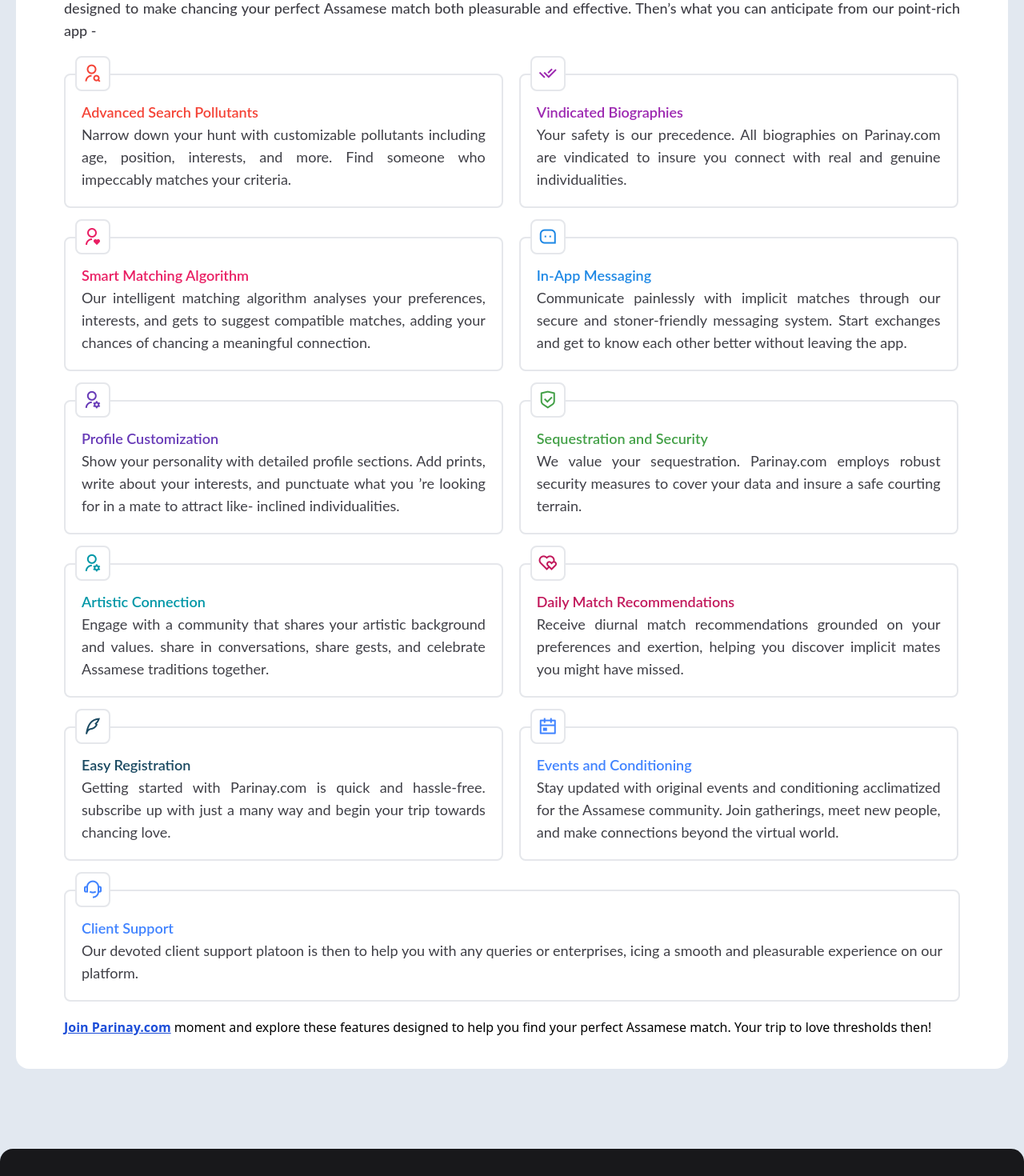
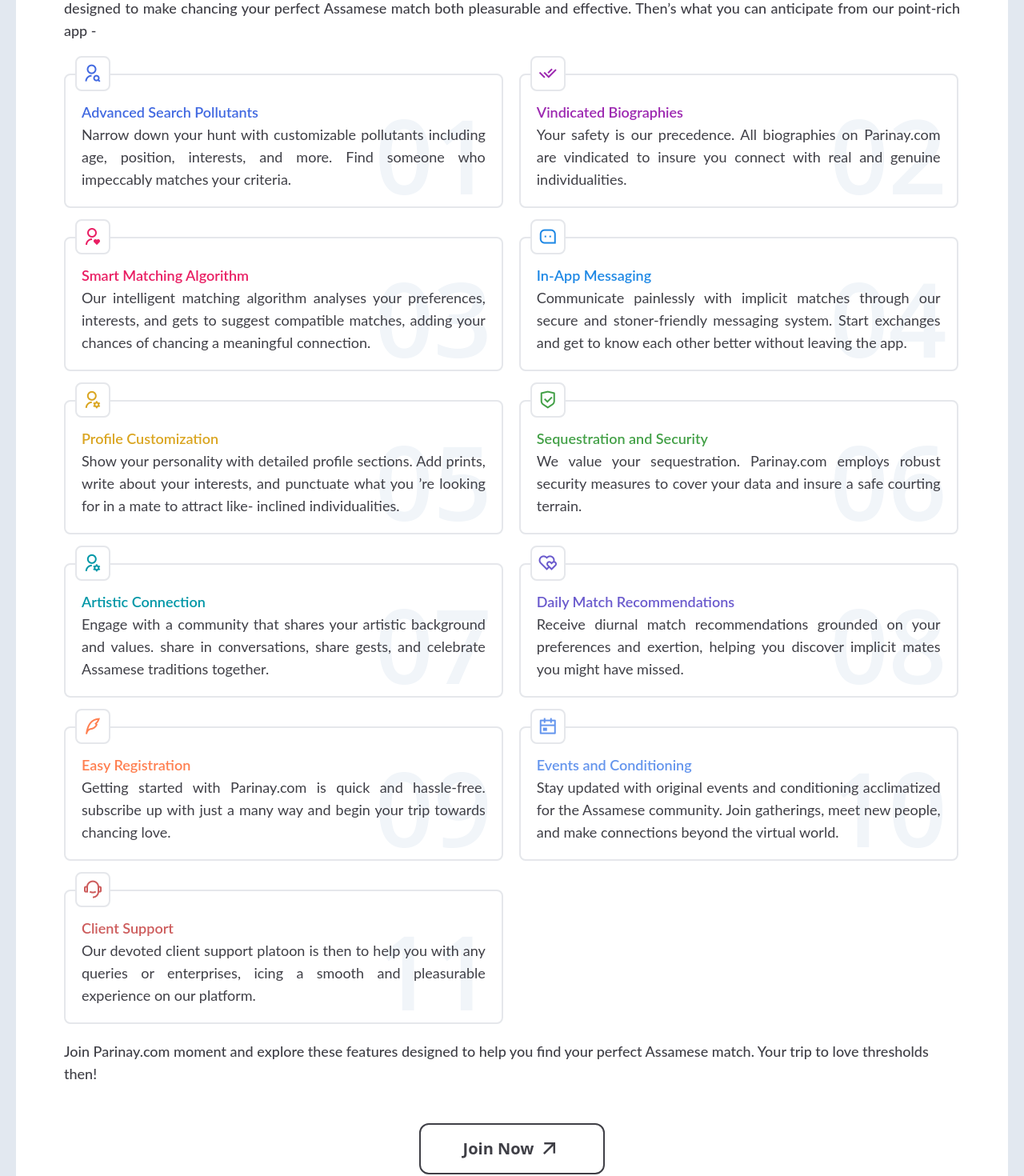
Before and after one commit to JyotiInHex/Parinay, a React (Create React App) app: page /features in a window 1280 px wide. Shown: the part 400-1870 px from the top of the page at 80% size. Built offline with nearby package versions, Linux system fonts and the light colour scheme; the HTML template or start-up script is replaced by a standard one.

Commit message:
new update

```diff
--- a/src/pages/aboutUs.jsx
+++ b/src/pages/aboutUs.jsx
@@ -15,36 +15,40 @@ const aboutUs = () => {
           <div className='mt-8 mb-3 px-5'>
             <h5 className='text-2xl'>Why Choose Parinay.com?</h5>
             <div className='w-full h-auto py-5 drop-shadow-xl flex gap-5'>
-              <div className='overflow-hidden group w-[25%] h-auto rounded-2xl bg-[#B2DFDB] p-5'>
-                <i className='ri-earth-fill block text-4xl text-zinc-800 h-[80%] transition-all group-hover:h-[23%]'></i>
-                <h5 className='relative flex justify-between items-center text-[1em] text-zinc-700 leading-6 font-opensans font-semibold border-b-2 border-transparent transition-all group-hover:border-zinc-700'><sup className='absolute -top-5 text-lg text-zinc-700 font-opensans font-bold'>01.</sup>Cultural Connection<span className='ri-arrow-right-up-line text-3xl font-normal transition-all group-hover:rotate-90'></span></h5>
+              <div className='relative z-10 overflow-hidden group w-[25%] h-auto rounded-2xl bg-[#B2DFDB] p-5'>
+                <i className='ri-earth-fill block text-4xl text-slate-600 h-[80%] transition-all group-hover:h-[23%]'></i>
+                <span className='absolute top-[50%] z-[-1] text-8xl text-slate-50 opacity-20 font-opensans font-bold'>01.</span>
+                <h5 className='flex justify-between items-center text-[1em] text-zinc-700 leading-6 font-opensans font-semibold border-b-2 border-transparent transition-all group-hover:border-zinc-700'>Cultural Connection<span className='ri-arrow-right-up-line text-3xl font-normal transition-all group-hover:rotate-90'></span></h5>
                 <p className='mb-[1.3em] text-base text-zinc-700 font-lato font-semibold w-full h-fit opacity-0 transition-all  group-hover:opacity-100'>We celebrate Assamese culture and create opportunities for you to meet others who appreciate and cherish it as much as you do.</p>
               </div>
 
-              <div className='overflow-hidden group w-[25%] h-auto rounded-2xl bg-[#FFF9C4] p-5'>
-                <i className='ri-lightbulb-fill block text-4xl text-zinc-800 h-[80%] transition-all group-hover:h-[23%]'></i>
-                <h5 className='relative flex justify-between items-center text-[1em] text-zinc-700 leading-6 font-opensans font-semibold border-b-2 border-transparent transition-all group-hover:border-zinc-700'><sup className='absolute -top-5 text-lg text-zinc-700 font-opensans font-bold'>02.</sup>User-Friendly Interface <span className='ri-arrow-right-up-line text-3xl font-normal transition-all group-hover:rotate-90'></span></h5>
+              <div className='relative z-10 overflow-hidden group w-[25%] h-auto rounded-2xl bg-[#bdbefc] p-5'>
+                <i className='ri-lightbulb-fill block text-4xl text-slate-600 h-[80%] transition-all group-hover:h-[23%]'></i>
+                <span className='absolute top-[50%] z-[-1] text-8xl text-slate-50 opacity-20 font-opensans font-bold'>02.</span>
+                <h5 className='relative flex justify-between items-center text-[1em] text-zinc-700 leading-6 font-opensans font-semibold border-b-2 border-transparent transition-all group-hover:border-zinc-700'>User-Friendly Interface <span className='ri-arrow-right-up-line text-3xl font-normal transition-all group-hover:rotate-90'></span></h5>
                 <p className='mb-[1.3em] text-base text-zinc-700 font-lato font-semibold w-full h-fit opacity-0 transition-all  group-hover:opacity-100'>Our app is designed to be intuitive and easy to navigate, ensuring a seamless experience as you search for your perfect match.</p>
               </div>
 
-              <div className='overflow-hidden group w-[25%] h-auto rounded-2xl bg-[#BBDEFB] p-5'>
-                <i className='ri-user-follow-fill block text-4xl text-zinc-800 h-[80%] transition-all group-hover:h-[23%]'></i>
-                <h5 className='relative flex justify-between items-center text-[1em] text-zinc-700 leading-6 font-opensans font-semibold border-b-2 border-transparent transition-all group-hover:border-zinc-700'><sup className='absolute -top-5 text-lg text-zinc-700 font-opensans font-bold'>03.</sup>Verified Profiles <span className='ri-arrow-right-up-line text-3xl font-normal transition-all group-hover:rotate-90'></span></h5>
+              <div className='relative z-10 overflow-hidden group w-[25%] h-auto rounded-2xl bg-[#BBDEFB] p-5'>
+                <i className='ri-user-follow-fill block text-4xl text-slate-600 h-[80%] transition-all group-hover:h-[23%]'></i>
+                <span className='absolute top-[50%] z-[-1] text-8xl text-slate-50 opacity-20 font-opensans font-bold'>03.</span>
+                <h5 className='relative flex justify-between items-center text-[1em] text-zinc-700 leading-6 font-opensans font-semibold border-b-2 border-transparent transition-all group-hover:border-zinc-700'>Verified Profiles <span className='ri-arrow-right-up-line text-3xl font-normal transition-all group-hover:rotate-90'></span></h5>
                 <p className='mb-[1.3em] text-base text-zinc-700 font-lato font-semibold w-full h-fit opacity-0 transition-all  group-hover:opacity-100'>We prioritize your safety and peace of mind. All profiles are thoroughly verified to ensure genuine connections.</p>
               </div>
 
-              <div className='overflow-hidden group w-[25%] h-auto rounded-2xl bg-[#C8E6C9] p-5'>
-                <i className='ri-function-fill block text-4xl text-zinc-800 h-[80%] transition-all group-hover:h-[23%]'></i>
-                <h5 className='relative flex justify-between items-center text-[1em] text-zinc-700 leading-6 font-opensans font-semibold border-b-2 border-transparent transition-all group-hover:border-zinc-700'><sup className='absolute -top-5 text-lg text-zinc-700 font-opensans font-bold'>04.</sup>Advanced Matching Algorithms <span className='ri-arrow-right-up-line text-3xl font-normal transition-all group-hover:rotate-90'></span></h5>
+              <div className='relative z-10 overflow-hidden group w-[25%] h-auto rounded-2xl bg-[#C8E6C9] p-5'>
+                <i className='ri-function-fill block text-4xl text-slate-600 h-[80%] transition-all group-hover:h-[23%]'></i>
+                <span className='absolute top-[50%] z-[-1] text-8xl text-slate-50 opacity-20 font-opensans font-bold'>04.</span>
+                <h5 className='relative flex justify-between items-center text-[1em] text-zinc-700 leading-6 font-opensans font-semibold border-b-2 border-transparent transition-all group-hover:border-zinc-700'>Advanced Matching Algorithms <span className='ri-arrow-right-up-line text-3xl font-normal transition-all group-hover:rotate-90'></span></h5>
                 <p className='mb-[1.3em] text-base text-zinc-700 font-lato font-semibold w-full h-fit opacity-0 transition-all  group-hover:opacity-100'>Our smart algorithms consider your preferences, interests, and values to suggest the best potential matches, making your journey to finding love both efficient and enjoyable.</p>
               </div>
 
-              <div className='overflow-hidden group w-[25%] h-auto rounded-2xl bg-[#FFE0B2] p-5'>
-                <i className='ri-group-fill block text-4xl text-zinc-800 h-[80%] transition-all group-hover:h-[23%]'></i>
-                <h5 className='relative flex justify-between items-center text-[1em] text-zinc-700 leading-6 font-opensans font-semibold border-b-2 border-transparent transition-all group-hover:border-zinc-700'><sup className='absolute -top-5 text-lg text-zinc-700 font-opensans font-bold'>05.</sup>Community Focused <span className='ri-arrow-right-up-line text-3xl font-normal transition-all group-hover:rotate-90'></span></h5>
+              <div className='relative z-10 overflow-hidden group w-[25%] h-auto rounded-2xl bg-[#e0b2ff] p-5'>
+                <i className='ri-group-fill block text-4xl text-slate-600 h-[80%] transition-all group-hover:h-[23%]'></i>
+                <span className='absolute top-[50%] z-[-1] text-8xl text-slate-50 opacity-20 font-opensans font-bold'>05.</span>
+                <h5 className='relative flex justify-between items-center text-[1em] text-zinc-700 leading-6 font-opensans font-semibold border-b-2 border-transparent transition-all group-hover:border-zinc-700'>Community Focused <span className='ri-arrow-right-up-line text-3xl font-normal transition-all group-hover:rotate-90'></span></h5>
                 <p className='mb-[1.3em] text-base text-zinc-700 font-lato font-semibold w-full h-fit opacity-0 transition-all  group-hover:opacity-100'>We foster a supportive community where users can share their experiences and celebrate their journey towards finding love.</p>
               </div>
-
             </div>
           </div> {/* dynamic */}
 
@@ -52,7 +56,7 @@ const aboutUs = () => {
 
           <div className='flex justify-between items-center mt-10 px-20'>
             <p className='text-xl font-semibold text-right'>Parinay.com – Where Assamese Hearts Connect.</p>
-            <button className='relative z-10 overflow-hidden group w-[25%] h-fit py-3 my-4 border-2 border-zinc-700 rounded-xl text-lg font-semibold flex justify-evenly items-center hover:text-slate-50 transition-all after:w-full after:h-full after:bg-zinc-900 after:absolute after:-bottom-16 after:left-0 after:z-[-1] after:rounded-[50%] after:transition-all hover:after:rounded-none hover:after:bottom-0'><Link to="/register">Join Parinay Today</Link> <i className="ri-arrow-right-up-line text-3xl font-normal transition-all group-hover:rotate-90"></i></button>
+            <button className='relative z-10 overflow-hidden group w-[20%] h-fit py-3 my-4 border-2 border-zinc-700 rounded-xl text-xl text-zinc-700 font-semibold flex justify-center items-center gap-1 hover:text-slate-50 transition-all after:w-full after:h-full after:bg-zinc-700 after:absolute after:-bottom-16 after:left-0 after:z-[-1] after:rounded-[50%] after:transition-all hover:after:rounded-none hover:after:bottom-0'><Link to="/register">Join Now</Link> <i className="ri-arrow-right-up-line text-3xl font-normal transition-all group-hover:rotate-90"></i></button>
           </div>
         </div>
       </div>
--- a/src/pages/features.jsx
+++ b/src/pages/features.jsx
@@ -22,63 +22,77 @@ const services = () => {
             anticipate from our point-rich app -
           </h6>
           <ul className="flex flex-wrap gap-x-5 gap-y-9 px-5 mt-10 mb-5">
-            <li className="relative w-[49%] h-auto bg-transparent rounded-lg border-2 p-5">
-              <i className="ri-user-search-line absolute -top-6 left-3 w-8 h-8 p-5 border-2 bg-white flex items-center justify-center rounded-lg text-2xl text-[#f44336]"></i>
-              <h5 className="text-lg text-[#f44336] font-lato font-semibold mt-3">Advanced Search Pollutants</h5>
+            <li className="relative z-10 w-[49%] h-auto bg-transparent rounded-lg border-2 p-5">
+              <i className="ri-user-search-line absolute -top-6 left-3 w-8 h-8 p-5 border-2 bg-white flex items-center justify-center rounded-lg text-2xl text-[#4169e1]"></i>
+              <span className="pointer-events-none absolute right-3 bottom-0 z-[-1] text-9xl text-slate-100 font-opensans font-semibold">01</span>
+              <h5 className="text-lg text-[#4169e1] font-lato font-semibold mt-3">Advanced Search Pollutants</h5>
               <p className="text-lg text-zinc-700 text-justify font-lato">Narrow down your hunt with customizable pollutants including age, position, interests, and more. Find someone who impeccably matches your criteria.</p>
             </li>
-            <li className="relative w-[49%] h-auto bg-transparent rounded-lg border-2 p-5">
+            <li className="relative z-10 w-[49%] h-auto bg-transparent rounded-lg border-2 p-5">
               <i className="ri-check-double-line absolute -top-6 left-3 w-8 h-8 p-5 border-2 bg-white flex items-center justify-center rounded-lg text-2xl text-[#9c27b0]"></i>
+              <span className="pointer-events-none absolute right-3 bottom-0 z-[-1] text-9xl text-slate-100 font-opensans font-semibold">02</span>
               <h5 className="text-lg text-[#9c27b0] font-lato font-semibold mt-3">Vindicated Biographies</h5>
               <p className="text-lg text-zinc-700 text-justify font-lato">Your safety is our precedence. All biographies on Parinay.com are vindicated to insure you connect with real and genuine individualities.</p>
             </li>
-            <li className="relative w-[49%] h-auto bg-transparent rounded-lg border-2 p-5">
+            <li className="relative z-10 w-[49%] h-auto bg-transparent rounded-lg border-2 p-5">
               <i className="ri-user-heart-line absolute -top-6 left-3 w-8 h-8 p-5 border-2 bg-white flex items-center justify-center rounded-lg text-2xl text-[#e91e63]"></i>
+              <span className="pointer-events-none absolute right-3 bottom-0 z-[-1] text-9xl text-slate-100 font-opensans font-semibold">03</span>
               <h5 className="text-lg text-[#e91e63] font-lato font-semibold mt-3">Smart Matching Algorithm</h5>
               <p className="text-lg text-zinc-700 text-justify font-lato">Our intelligent matching algorithm analyses your preferences, interests, and gets to suggest compatible matches, adding your chances of chancing a meaningful connection.</p>
             </li>
-            <li className="relative w-[49%] h-auto bg-transparent rounded-lg border-2 p-5">
+            <li className="relative z-10 w-[49%] h-auto bg-transparent rounded-lg border-2 p-5">
               <i className="ri-message-3-line absolute -top-6 left-3 w-8 h-8 p-5 border-2 bg-white flex items-center justify-center rounded-lg text-2xl text-[#1e88e5]"></i>
+              <span className="pointer-events-none absolute right-3 bottom-0 z-[-1] text-9xl text-slate-100 font-opensans font-semibold">04</span>
               <h5 className="text-lg text-[#1e88e5] font-lato font-semibold mt-3">In-App Messaging</h5>
               <p className="text-lg text-zinc-700 text-justify font-lato">Communicate painlessly with implicit matches through our secure and stoner-friendly messaging system. Start exchanges and get to know each other better without leaving the app.</p>
             </li>
-            <li className="relative w-[49%] h-auto bg-transparent rounded-lg border-2 p-5">
-              <i className="ri-user-settings-line absolute -top-6 left-3 w-8 h-8 p-5 border-2 bg-white flex items-center justify-center rounded-lg text-2xl text-[#673ab7]"></i>
-              <h5 className="text-lg text-[#673ab7] font-lato font-semibold mt-3">Profile Customization</h5>
+            <li className="relative z-10 w-[49%] h-auto bg-transparent rounded-lg border-2 p-5">
+              <i className="ri-user-settings-line absolute -top-6 left-3 w-8 h-8 p-5 border-2 bg-white flex items-center justify-center rounded-lg text-2xl text-[#daa520]"></i>
+              <span className="pointer-events-none absolute right-3 bottom-0 z-[-1] text-9xl text-slate-100 font-opensans font-semibold">05</span>
+              <h5 className="text-lg text-[#daa520] font-lato font-semibold mt-3">Profile Customization</h5>
               <p className="text-lg text-zinc-700 text-justify font-lato">Show your personality with detailed profile sections. Add prints, write about your interests, and punctuate what you ’re looking for in a mate to attract like- inclined individualities.</p>
             </li>
-            <li className="relative w-[49%] h-auto bg-transparent rounded-lg border-2 p-5">
+            <li className="relative z-10 w-[49%] h-auto bg-transparent rounded-lg border-2 p-5">
               <i className="ri-shield-check-line absolute -top-6 left-3 w-8 h-8 p-5 border-2 bg-white flex items-center justify-center rounded-lg text-2xl text-[#43a047]"></i>
+              <span className="pointer-events-none absolute right-3 bottom-0 z-[-1] text-9xl text-slate-100 font-opensans font-semibold">06</span>
               <h5 className="text-lg text-[#43a047] font-lato font-semibold mt-3">Sequestration and Security</h5>
               <p className="text-lg text-zinc-700 text-justify font-lato"> We value your sequestration. Parinay.com employs robust security measures to cover your data and insure a safe courting terrain.</p>
             </li>
-            <li className="relative w-[49%] h-auto bg-transparent rounded-lg border-2 p-5">
+            <li className="relative z-10 w-[49%] h-auto bg-transparent rounded-lg border-2 p-5">
               <i className="ri-user-settings-line absolute -top-6 left-3 w-8 h-8 p-5 border-2 bg-white flex items-center justify-center rounded-lg text-2xl text-[#0097a7]"></i>
+              <span className="pointer-events-none absolute right-3 bottom-0 z-[-1] text-9xl text-slate-100 font-opensans font-semibold">07</span>
               <h5 className="text-lg text-[#0097a7] font-lato font-semibold mt-3">Artistic Connection</h5>
               <p className="text-lg text-zinc-700 text-justify font-lato">Engage with a community that shares your artistic background and values. share in conversations, share gests, and celebrate Assamese traditions together.</p>
             </li>
-            <li className="relative w-[49%] h-auto bg-transparent rounded-lg border-2 p-5">
-              <i className="ri-hearts-line absolute -top-6 left-3 w-8 h-8 p-5 border-2 bg-white flex items-center justify-center rounded-lg text-2xl text-[#c2185b]"></i>
-              <h5 className="text-lg text-[#c2185b] font-lato font-semibold mt-3">Daily Match Recommendations</h5>
+            <li className="relative z-10 w-[49%] h-auto bg-transparent rounded-lg border-2 p-5">
+              <i className="ri-hearts-line absolute -top-6 left-3 w-8 h-8 p-5 border-2 bg-white flex items-center justify-center rounded-lg text-2xl text-[#6a5acd]"></i>
+              <span className="pointer-events-none absolute right-3 bottom-0 z-[-1] text-9xl text-slate-100 font-opensans font-semibold">08</span>
+              <h5 className="text-lg text-[#6a5acd] font-lato font-semibold mt-3">Daily Match Recommendations</h5>
               <p className="text-lg text-zinc-700 text-justify font-lato">Receive diurnal match recommendations grounded on your preferences and exertion, helping you discover implicit mates you might have missed.</p>
             </li>
-            <li className="relative w-[49%] h-auto bg-transparent rounded-lg border-2 p-5">
-              <i className="ri-quill-pen-line absolute -top-6 left-3 w-8 h-8 p-5 border-2 bg-white flex items-center justify-center rounded-lg text-2xl text-[#1a4961]"></i>
-              <h5 className="text-lg text-[#1a4961] font-lato font-semibold mt-3">Easy Registration</h5>
+            <li className="relative z-10 w-[49%] h-auto bg-transparent rounded-lg border-2 p-5">
+              <i className="ri-quill-pen-line absolute -top-6 left-3 w-8 h-8 p-5 border-2 bg-white flex items-center justify-center rounded-lg text-2xl text-[#ff7f50]"></i>
+              <span className="pointer-events-none absolute right-3 bottom-0 z-[-1] text-9xl text-slate-100 font-opensans font-semibold">09</span>
+              <h5 className="text-lg text-[#ff7f50] font-lato font-semibold mt-3">Easy Registration</h5>
               <p className="text-lg text-zinc-700 text-justify font-lato">Getting started with Parinay.com is quick and hassle-free. subscribe up with just a many way and begin your trip towards chancing love.</p>
             </li>
-            <li className="relative w-[49%] h-auto bg-transparent rounded-lg border-2 p-5">
-              <i className="ri-calendar-event-line absolute -top-6 left-3 w-8 h-8 p-5 border-2 bg-white flex items-center justify-center rounded-lg text-2xl text-[#4083ff]"></i>
-              <h5 className="text-lg text-[#4083ff] font-lato font-semibold mt-3">Events and Conditioning</h5>
+            <li className="relative z-10 w-[49%] h-auto bg-transparent rounded-lg border-2 p-5">
+              <i className="ri-calendar-event-line absolute -top-6 left-3 w-8 h-8 p-5 border-2 bg-white flex items-center justify-center rounded-lg text-2xl text-[#6495ed]"></i>
+              <span className="pointer-events-none absolute right-3 bottom-0 z-[-1] text-9xl text-slate-100 font-opensans font-semibold">10</span>
+              <h5 className="text-lg text-[#6495ed] font-lato font-semibold mt-3">Events and Conditioning</h5>
               <p className="text-lg text-zinc-700 text-justify font-lato">Stay updated with original events and conditioning acclimatized for the Assamese community. Join gatherings, meet new people, and make connections beyond the virtual world.</p>
             </li>
-            <li className="relative w-full h-auto bg-transparent rounded-lg border-2 p-5">
-              <i className="ri-customer-service-2-line absolute -top-6 left-3 w-8 h-8 p-5 border-2 bg-white flex items-center justify-center rounded-lg text-2xl text-[#4083ff]"></i>
-              <h5 className="text-lg text-[#4083ff] font-lato font-semibold mt-3">Client Support</h5>
+            <li className="relative z-10 w-[49%] h-auto bg-transparent rounded-lg border-2 p-5">
+              <i className="ri-customer-service-2-line absolute -top-6 left-3 w-8 h-8 p-5 border-2 bg-white flex items-center justify-center rounded-lg text-2xl text-[#cd5c5c]"></i>
+              <span className="pointer-events-none absolute right-3 bottom-0 z-[-1] text-9xl text-slate-100 font-opensans font-semibold">11</span>
+              <h5 className="text-lg text-[#cd5c5c] font-lato font-semibold mt-3">Client Support</h5>
               <p className="text-lg text-zinc-700 text-justify font-lato">Our devoted client support platoon is then to help you with any queries or enterprises, icing a smooth and pleasurable experience on our platform.</p>
             </li>
           </ul>
-          <h6 className="px-5 text-justify"><Link className="underline text-blue-700 font-semibold" to="/register">Join Parinay.com</Link> moment and explore these features designed to help you find your perfect Assamese match. Your trip to love thresholds then!</h6>
+          <div className="flex flex-col items-center gap-8 w-full h-fit">
+            <h6 className="px-5 text-left w-full text-lg text-zinc-700 font-lato font-medium">Join Parinay.com moment and explore these features designed to help you find your perfect Assamese match. Your trip to love thresholds then!</h6>
+            <button className='relative z-10 overflow-hidden group w-[20%] h-fit py-3 my-4 border-2 border-zinc-700 rounded-xl text-xl text-zinc-700 font-semibold flex justify-center items-center gap-1 hover:text-slate-50 transition-all after:w-full after:h-full after:bg-zinc-700 after:absolute after:-bottom-16 after:left-0 after:z-[-1] after:rounded-[50%] after:transition-all hover:after:rounded-none hover:after:bottom-0'><Link to="/register">Join Now</Link> <i className="ri-arrow-right-up-line text-3xl font-normal transition-all group-hover:rotate-90"></i></button>
+          </div>
         </div>
       </div>
     </>
```
